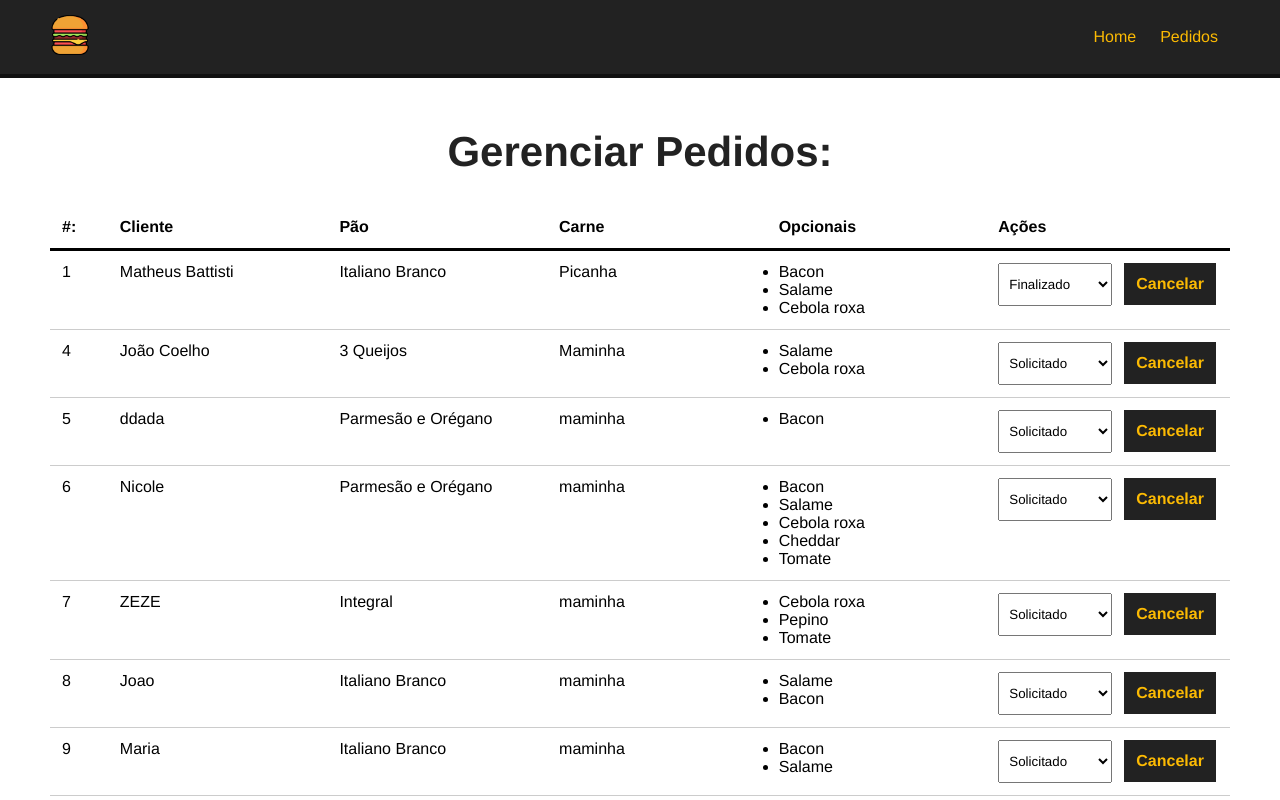
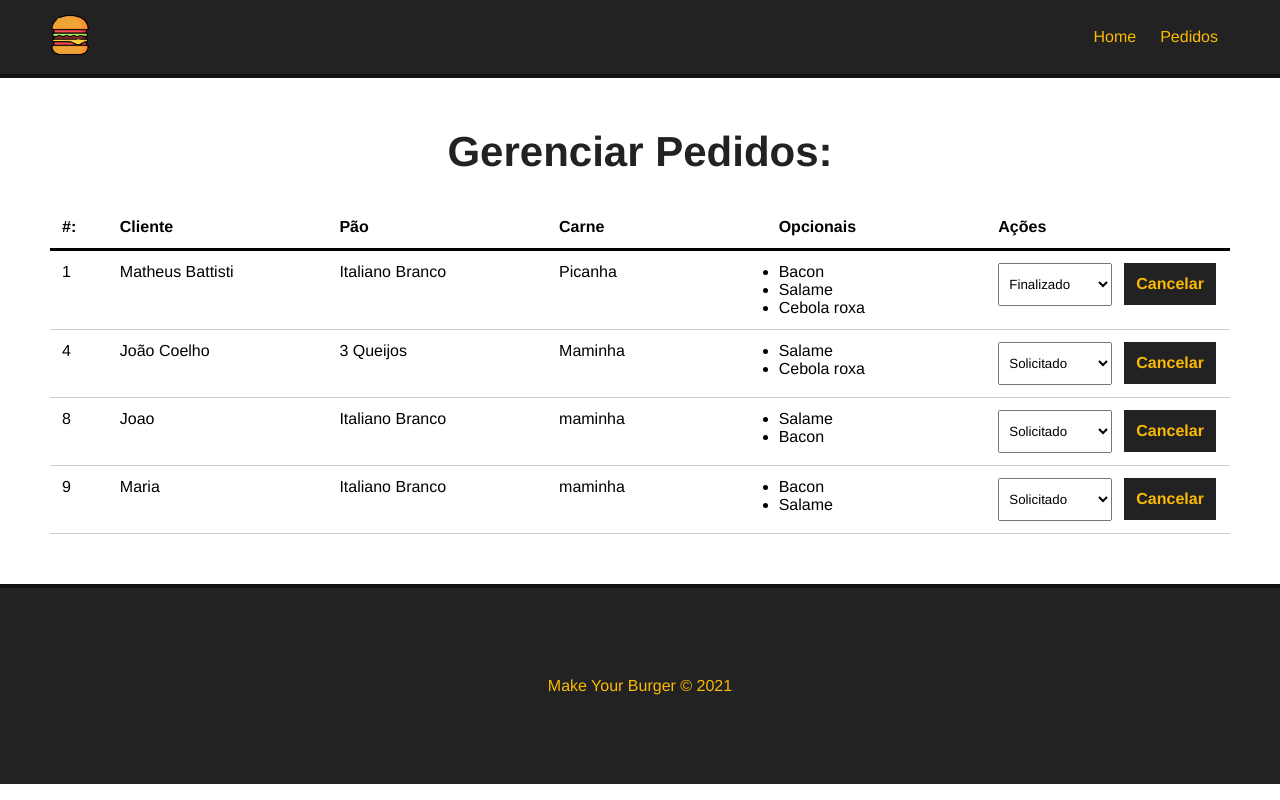
Before and after one commit to nicole-fer/Curso-Vue, a Vue app in the folder project_make_your_burger/: page /pedidos in a window 1280 px wide. Shown: the top 800 px of the page. Built offline with nearby package versions, Linux system fonts and the light colour scheme; data requests are answered from the project's data file.

Commit message:
Removendo pedidos do sistema

```diff
--- a/project_make_your_burger/db/db.json
+++ b/project_make_your_burger/db/db.json
@@ -102,42 +102,6 @@
       "id": 4
     },
     {
-      "nome": "ddada",
-      "carne": "maminha",
-      "pao": "Parmesão e Orégano",
-      "opcionais": [
-        "Bacon"
-      ],
-      "status": "Solicitado",
-      "id": 5
-    },
-    {
-      "nome": "Nicole",
-      "carne": "maminha",
-      "pao": "Parmesão e Orégano",
-      "opcionais": [
-        "Bacon",
-        "Salame",
-        "Cebola roxa",
-        "Cheddar",
-        "Tomate"
-      ],
-      "status": "Solicitado",
-      "id": 6
-    },
-    {
-      "nome": "ZEZE",
-      "carne": "maminha",
-      "pao": "Integral",
-      "opcionais": [
-        "Cebola roxa",
-        "Pepino",
-        "Tomate"
-      ],
-      "status": "Solicitado",
-      "id": 7
-    },
-    {
       "nome": "Joao",
       "carne": "maminha",
       "pao": "Italiano Branco",
--- a/project_make_your_burger/src/components/Dashboards.vue
+++ b/project_make_your_burger/src/components/Dashboards.vue
@@ -28,7 +28,7 @@
                     {{status.tipo}}
                     </option>
                 </select>
-                <button class="delete-btn">Cancelar</button>
+                <button class="delete-btn" @click="deleteBurger(burger.id)">Cancelar</button>
                 </div>
         </div>
     </div>
@@ -62,6 +62,16 @@
                 this.status = data
 
                 console.log(data)
+
+            },
+            async deleteBurger(id){
+                const req = await fetch(`http://localhost:3000/burgers/${id}` , {
+                    method: "DELETE"
+                })
+
+                const res = await req.json()
+                console.log(res)
+                this.getPedidos()
 
             }
         },
```
